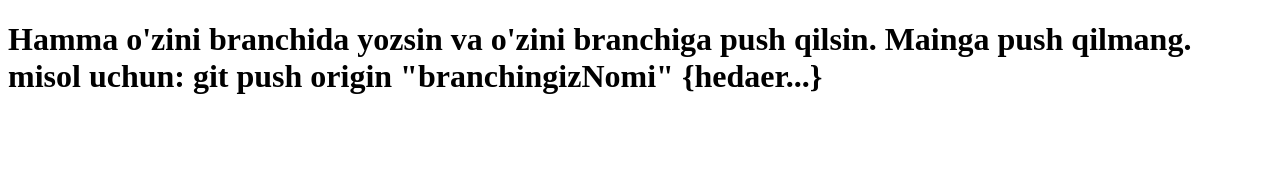
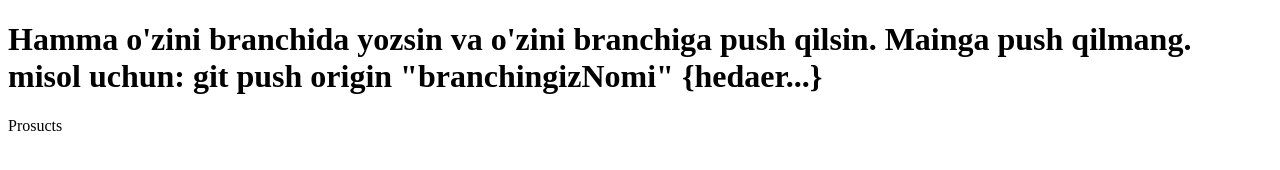
Before and after one commit to JasurbekIsokov/Avto-Elecktronika, a plain HTML site: page index.html in a window 1280 px wide. Drawn offline with Linux system fonts and the light colour scheme.

Commit message:
Products section

```diff
--- a/index.html
+++ b/index.html
@@ -13,5 +13,7 @@
       Hamma o'zini branchida yozsin va o'zini branchiga push qilsin. Mainga push
       qilmang. misol uchun: git push origin "branchingizNomi" {hedaer...}
     </h1>
+
+    <p>Prosucts</p>
   </body>
 </html>
```
